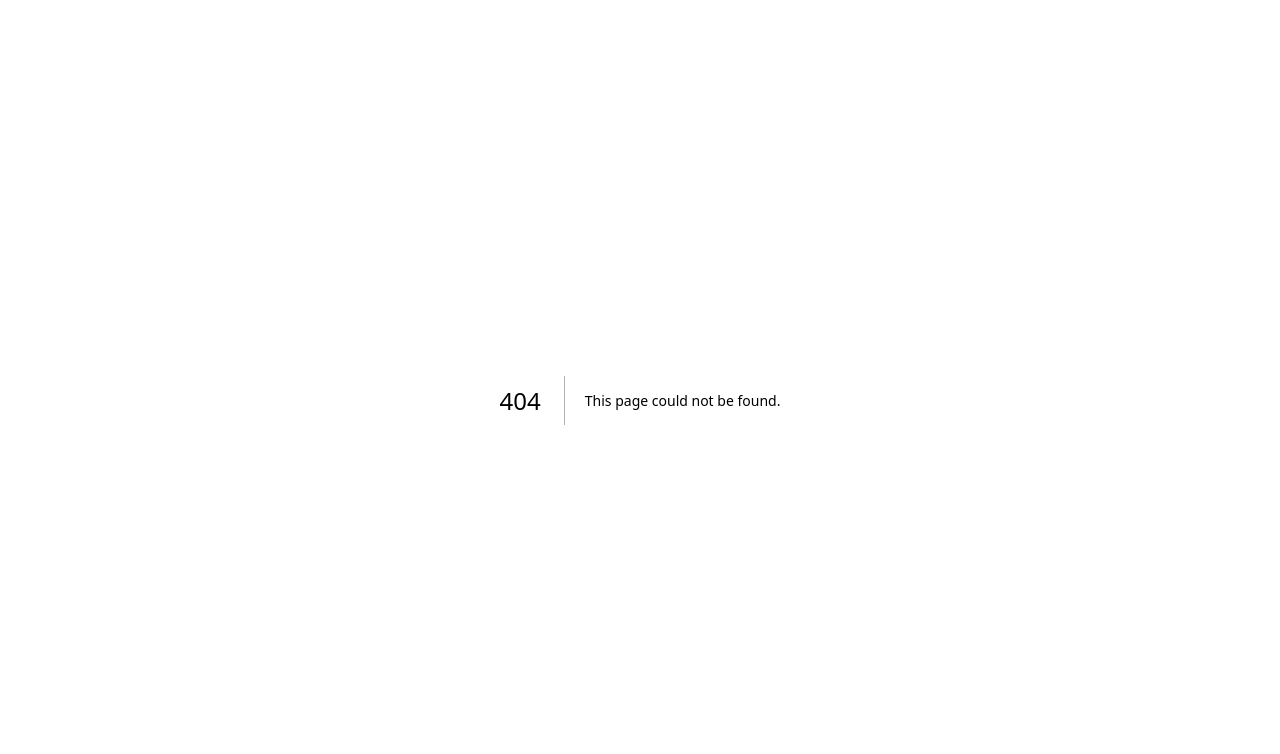
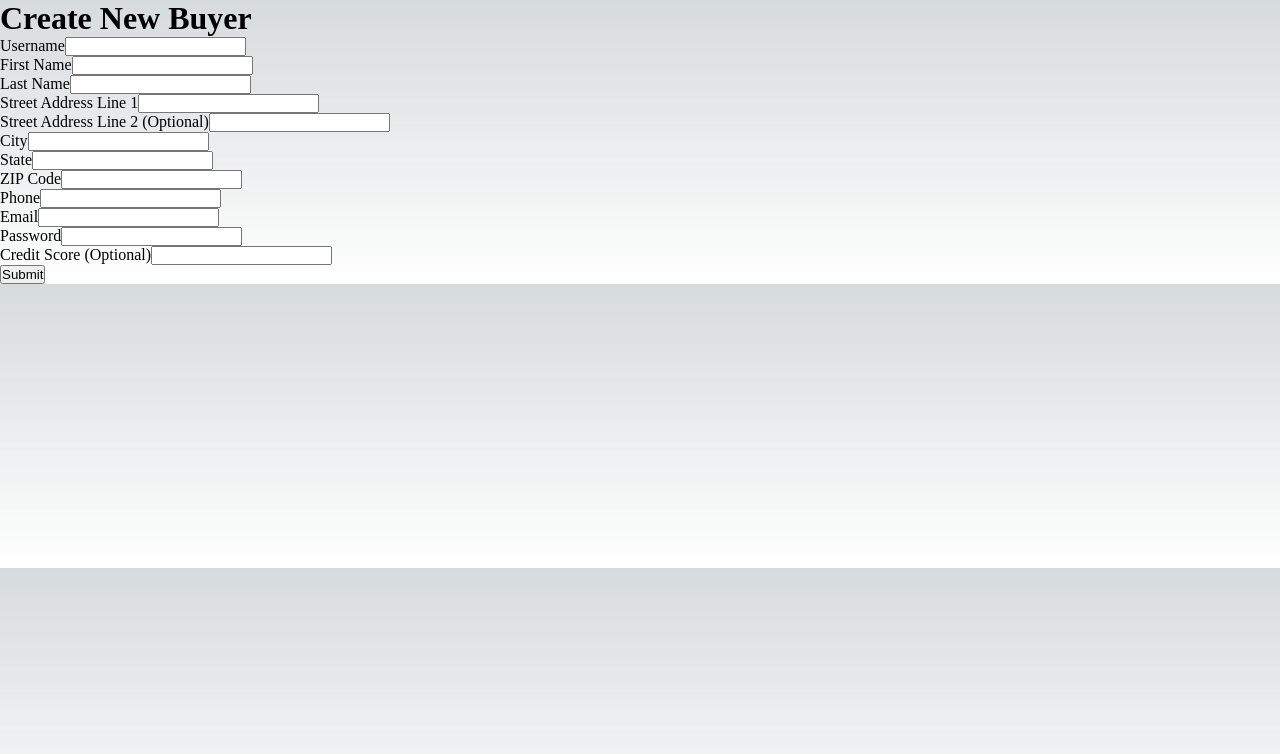
Before and after one commit to wsw954/csa-1, a Next.js app: page /buyers/new in a window 1280 px wide. Before the commit this address had no page. Shown: the top 754 px of the page. Built offline with nearby package versions, Linux system fonts and the light colour scheme.

Commit message:
Commit 3: Add code for /pages/buyers/new.js

```diff
--- a/package.json
+++ b/package.json
@@ -9,12 +9,15 @@
     "lint": "next lint"
   },
   "dependencies": {
+    "axios": "^1.4.0",
     "dotenv": "^16.3.1",
     "eslint": "8.47.0",
     "eslint-config-next": "13.4.18",
+    "formik": "^2.4.3",
     "mongoose": "^7.4.3",
     "next": "13.4.18",
     "react": "18.2.0",
-    "react-dom": "18.2.0"
+    "react-dom": "18.2.0",
+    "yup": "^1.2.0"
   }
 }
--- /dev/null
+++ b/pages/buyers/new.js
@@ -0,0 +1,252 @@
+import { useFormik } from "formik";
+import * as Yup from "yup";
+import axios from "axios";
+
+// Define the Yup validation schema
+const SignupSchema = Yup.object().shape({
+  username: Yup.string()
+    .min(2, "Too Short!")
+    .max(50, "Too Long!")
+    .required("Required")
+    .test("is-username-unique", "Username already exists", async (value) => {
+      const response = await axios.post("/api/check-username", {
+        username: value,
+      });
+      return !response.data.exists;
+    }),
+  firstName: Yup.string()
+    .min(2, "Too Short!")
+    .max(70, "Too Long!")
+    .required("Required"),
+  lastName: Yup.string()
+    .min(2, "Too Short!")
+    .max(70, "Too Long!")
+    .required("Required"),
+  streetAddress1: Yup.string()
+    .min(2, "Too Short!")
+    .max(100, "Too Long!")
+    .required("Required"),
+  streetAddress2: Yup.string()
+    .min(2, "Too Short!")
+    .max(100, "Too Long!")
+    .nullable(),
+  city: Yup.string()
+    .min(2, "Too Short!")
+    .max(50, "Too Long!")
+    .required("Required"),
+  state: Yup.string()
+    .length(2, "State should be 2 characters long.")
+    .required("Required"),
+  zip: Yup.string()
+    .matches(/^\d{5}$/, "ZIP code should be exactly 5 digits.")
+    .required("Required"),
+  phone: Yup.string()
+    .matches(/^(\+\d{1,3}[- ]?)?\d{10}$/, "Phone number is not valid")
+    .required("Required"),
+  email: Yup.string().email("Invalid email").required("Required"),
+  password: Yup.string()
+    .min(8, "Password is too short - should be 8 chars minimum.")
+    .matches(/[a-zA-Z]/, "Password can only contain Latin letters.")
+    .required("Required"),
+  creditScore: Yup.number()
+    .nullable()
+    .transform((value, originalValue) =>
+      originalValue.trim() === "" ? null : value
+    )
+    .min(300, "Credit score should be at least 300.")
+    .max(850, "Credit score should be at most 850.")
+    .notRequired()
+    .typeError("Offers may not be accurate"),
+});
+
+export default function BuyersNew() {
+  const formik = useFormik({
+    initialValues: {
+      username: "",
+      firstName: "",
+      lastName: "",
+      streetAddress1: "",
+      streetAddress2: "",
+      city: "",
+      state: "",
+      zip: "",
+      phone: "",
+      email: "",
+      password: "",
+      creditScore: "",
+    },
+    validationSchema: SignupSchema,
+    onSubmit: async (values) => {
+      // Handle form submission here
+      console.log(values);
+    },
+  });
+
+  return (
+    <div>
+      <h1>Create New Buyer</h1>
+      <form onSubmit={formik.handleSubmit}>
+        <div>
+          <label>Username</label>
+          <input
+            type="text"
+            name="username"
+            onChange={formik.handleChange}
+            onBlur={formik.handleBlur}
+            value={formik.values.username}
+          />
+          {formik.errors.username && formik.touched.username ? (
+            <div>{formik.errors.username}</div>
+          ) : null}
+        </div>
+        <div>
+          <label>First Name</label>
+          <input
+            type="text"
+            name="firstName"
+            onChange={formik.handleChange}
+            onBlur={formik.handleBlur}
+            value={formik.values.firstName}
+          />
+          {formik.errors.firstName && formik.touched.firstName ? (
+            <div>{formik.errors.firstName}</div>
+          ) : null}
+        </div>
+        <div>
+          <label>Last Name</label>
+          <input
+            type="text"
+            name="lastName"
+            onChange={formik.handleChange}
+            onBlur={formik.handleBlur}
+            value={formik.values.lastName}
+          />
+          {formik.errors.lastName && formik.touched.lastName ? (
+            <div>{formik.errors.lastName}</div>
+          ) : null}
+        </div>
+        <div>
+          <label>Street Address Line 1</label>
+          <input
+            type="text"
+            name="streetAddress1"
+            onChange={formik.handleChange}
+            onBlur={formik.handleBlur}
+            value={formik.values.streetAddress1}
+          />
+          {formik.errors.streetAddress1 && formik.touched.streetAddress1 ? (
+            <div>{formik.errors.streetAddress1}</div>
+          ) : null}
+        </div>
+        <div>
+          <label>Street Address Line 2 (Optional)</label>
+          <input
+            type="text"
+            name="streetAddress2"
+            onChange={formik.handleChange}
+            onBlur={formik.handleBlur}
+            value={formik.values.streetAddress2 || ""}
+          />
+          {formik.errors.streetAddress2 && formik.touched.streetAddress2 ? (
+            <div>{formik.errors.streetAddress2}</div>
+          ) : null}
+        </div>
+        <div>
+          <label>City</label>
+          <input
+            type="text"
+            name="city"
+            onChange={formik.handleChange}
+            onBlur={formik.handleBlur}
+            value={formik.values.city}
+          />
+          {formik.errors.city && formik.touched.city ? (
+            <div>{formik.errors.city}</div>
+          ) : null}
+        </div>
+        <div>
+          <label>State</label>
+          <input
+            type="text"
+            name="state"
+            onChange={formik.handleChange}
+            onBlur={formik.handleBlur}
+            value={formik.values.state}
+          />
+          {formik.errors.state && formik.touched.state ? (
+            <div>{formik.errors.state}</div>
+          ) : null}
+        </div>
+        <div>
+          <label>ZIP Code</label>
+          <input
+            type="text"
+            name="zip"
+            onChange={formik.handleChange}
+            onBlur={formik.handleBlur}
+            value={formik.values.zip}
+          />
+          {formik.errors.zip && formik.touched.zip ? (
+            <div>{formik.errors.zip}</div>
+          ) : null}
+        </div>
+        <div>
+          <label>Phone</label>
+          <input
+            type="text"
+            name="phone"
+            onChange={formik.handleChange}
+            onBlur={formik.handleBlur}
+            value={formik.values.phone}
+          />
+          {formik.errors.phone && formik.touched.phone ? (
+            <div>{formik.errors.phone}</div>
+          ) : null}
+        </div>
+        <div>
+          <label>Email</label>
+          <input
+            type="email"
+            name="email"
+            onChange={formik.handleChange}
+            onBlur={formik.handleBlur}
+            value={formik.values.email}
+          />
+          {formik.errors.email && formik.touched.email ? (
+            <div>{formik.errors.email}</div>
+          ) : null}
+        </div>
+
+        <div>
+          <label>Password</label>
+          <input
+            type="password"
+            name="password"
+            onChange={formik.handleChange}
+            onBlur={formik.handleBlur}
+            value={formik.values.password}
+          />
+          {formik.errors.password && formik.touched.password ? (
+            <div>{formik.errors.password}</div>
+          ) : null}
+        </div>
+        <div>
+          <label>Credit Score (Optional)</label>
+          <input
+            type="number"
+            name="creditScore"
+            onChange={formik.handleChange}
+            onBlur={formik.handleBlur}
+            value={formik.values.creditScore || ""}
+          />
+          {formik.errors.creditScore && formik.touched.creditScore ? (
+            <div>{formik.errors.creditScore}</div>
+          ) : null}
+        </div>
+        <div>
+          <button type="submit">Submit</button>
+        </div>
+      </form>
+    </div>
+  );
+}
```
Also changed, not shown: 1 other file (tests, documents, lock files or other folders).
